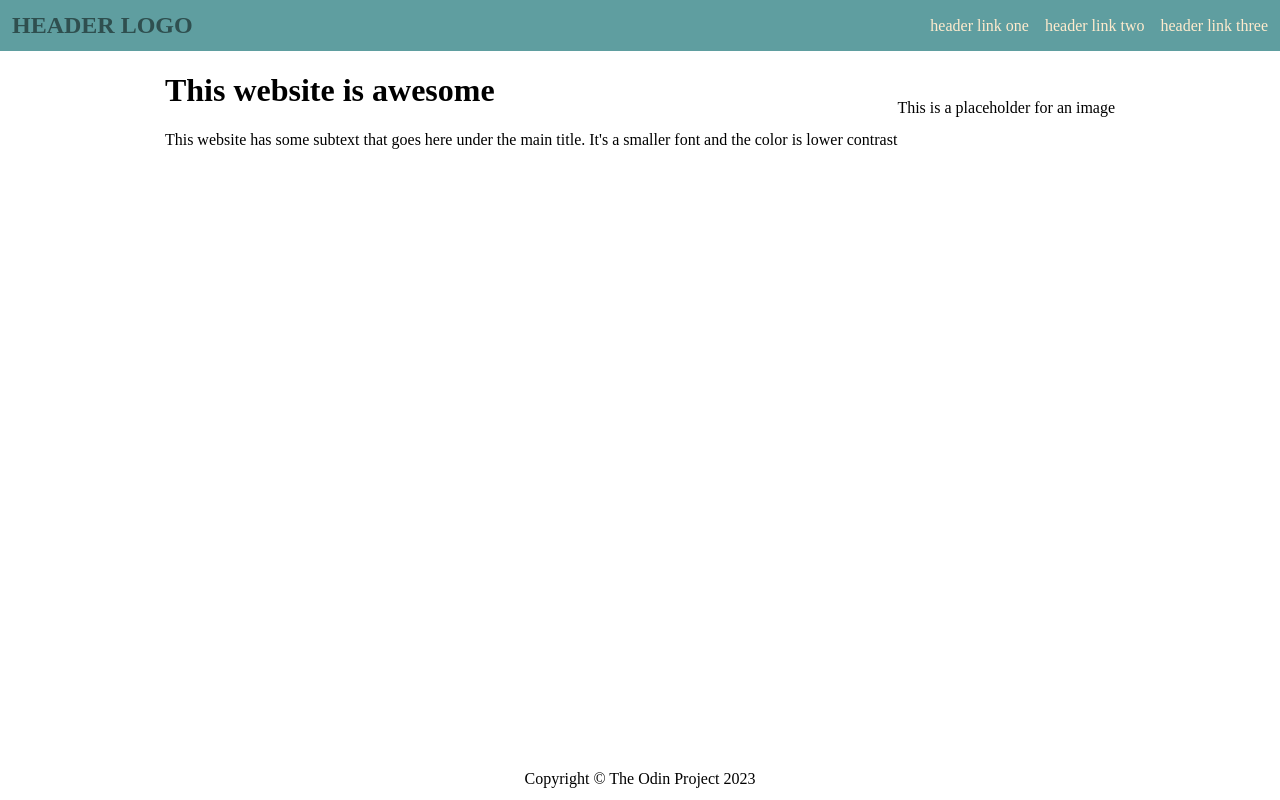
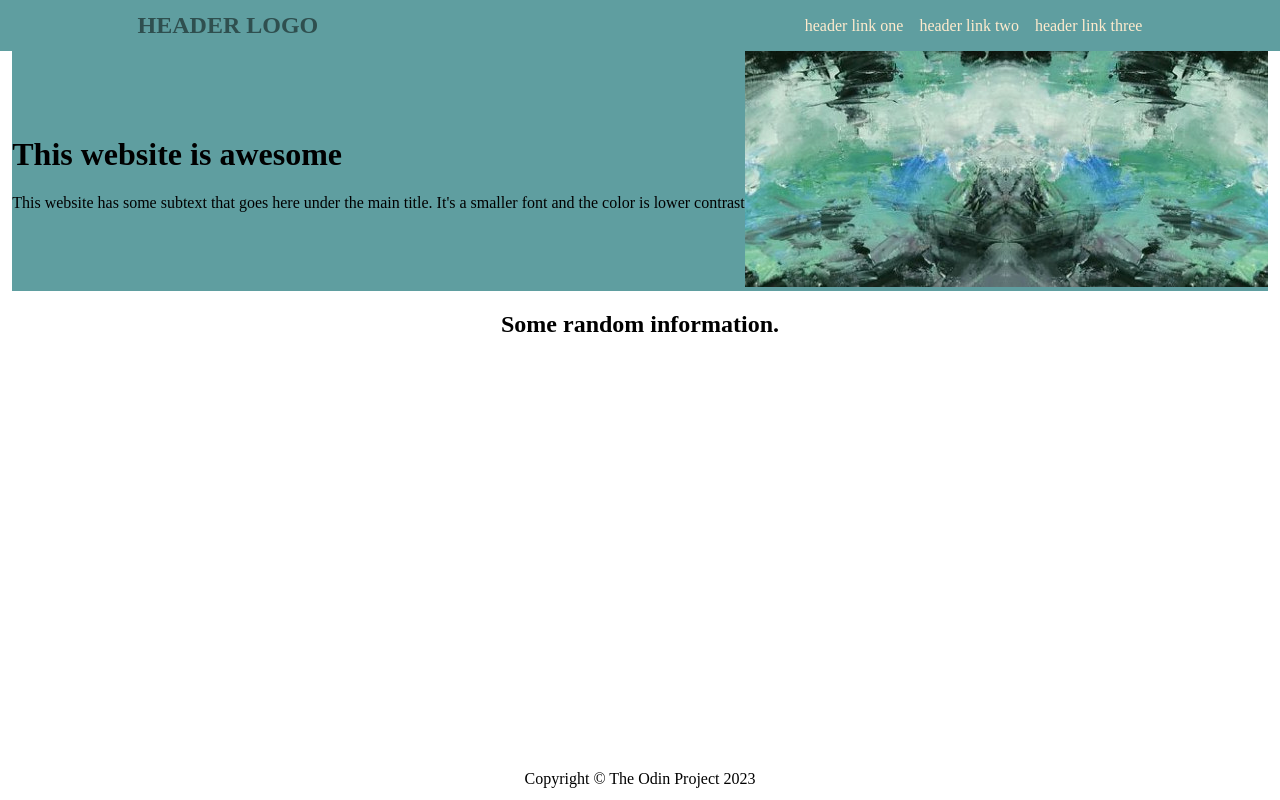
Before and after one commit to ori-des/landing-page, a plain HTML site: page index.html in a window 1280 px wide. Drawn offline with Linux system fonts and the light colour scheme.

Commit message:
Add illustrations

```diff
--- a/index.html
+++ b/index.html
@@ -25,9 +25,14 @@
                 <h1>This website is awesome</h1>
                 <p>This website has some subtext that goes here under the main title. It's a smaller font and the color is lower contrast</p>
             </div>
-            <div class="img">This is a placeholder for an image</div>
+            <div class="img"><img src="images/illustration2.jpg"></div>
         </div>
-        <div class="center"></div>
+        <div class="center">
+            <h2>Some random information.</h2>
+            <div class="">
+
+            </div>
+        </div>
         <div class="quote"></div>
         <div class="bottom"></div>
       </div>
--- a/styles.css
+++ b/styles.css
@@ -21,6 +21,11 @@ body {
 .header-logo {
     font-weight: bolder;
     font-size: 24px;
+    padding-left: 10%;
+}
+
+.header-links {
+    padding-right: 10%;
 }
 
 .footer {
@@ -52,4 +57,5 @@ a {
 .top {
     display: flex;
     align-items: center;
+    background-color: cadetblue;
 }
```
Also changed, not shown: images/illustration.jpg (added), images/illustration2.jpg (added).
